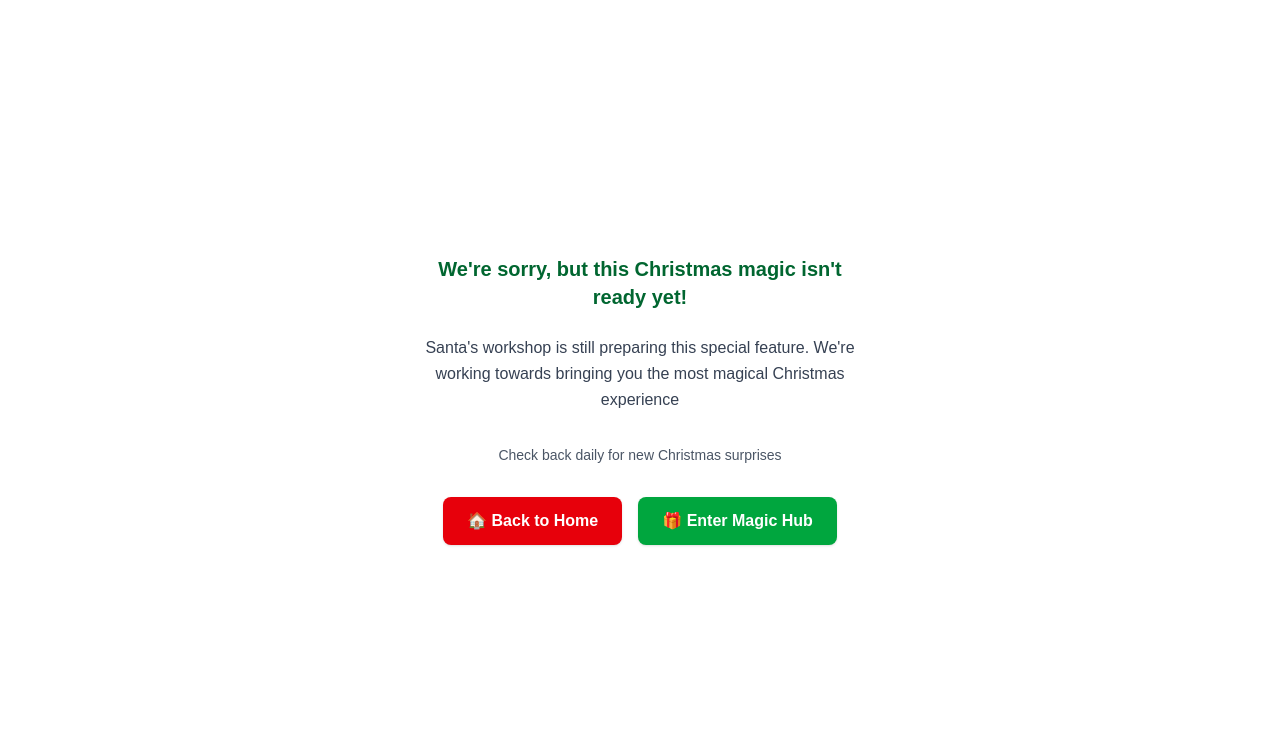
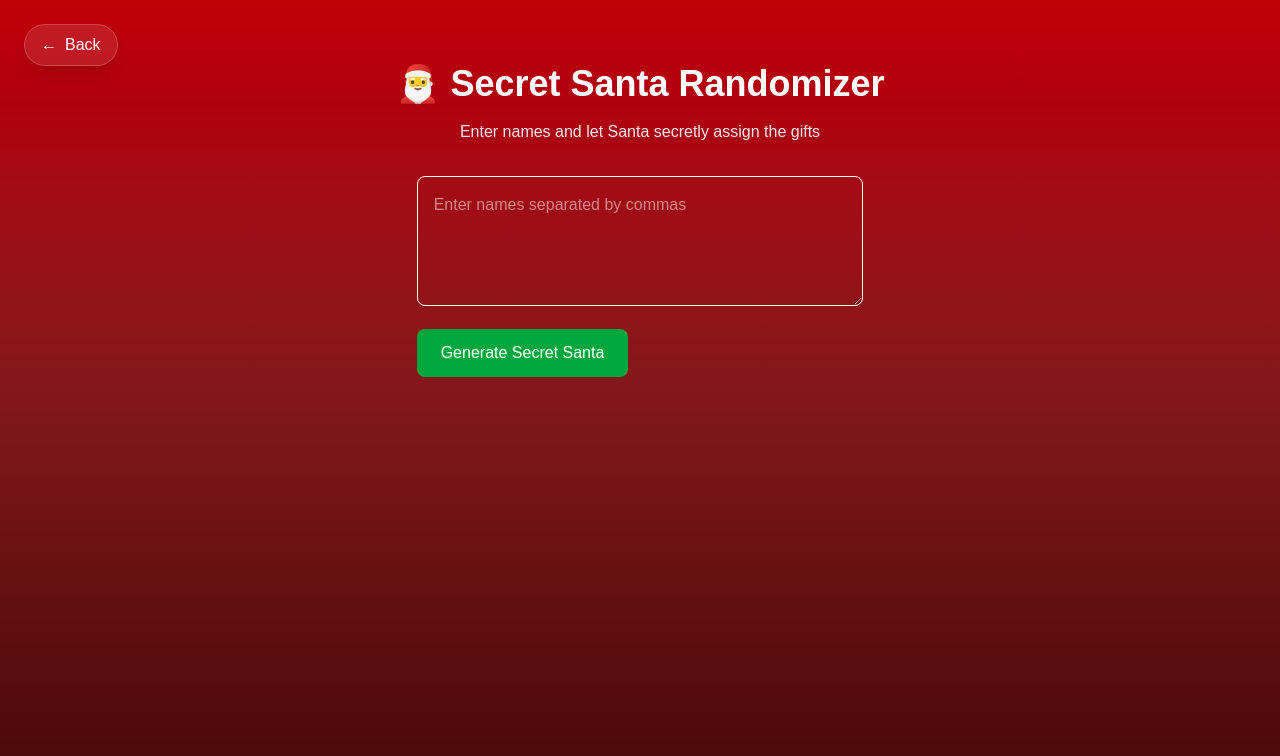
Before and after one commit to Mbiydzenyuy3/santas-magic-hub, a Next.js app: page /magic/secret-santa in a window 1280 px wide. Before the commit this address had no page. Shown: the top 756 px of the page. Built offline with nearby package versions, Linux system fonts and the light colour scheme.

Commit message:
feat: built a secret santa randomizer gifter

```diff
--- a/app/magic/page.tsx
+++ b/app/magic/page.tsx
@@ -6,7 +6,7 @@ export default function MagicHub() {
       <div className='top-0 left-8 p-4 absolute'>
         <Link
           href='/'
-          className='inline-flex items-center gap-2 px-4 py-2 bg-red-200 hover:bg-red-100 text-gray-700 rounded-lg transition-colors duration-200 font-medium'
+          className='inline-flex items-center gap-2 px-4 py-2 bg-red-800 backdrop-blur-md hover:bg-red-700 border border-white/20 text-white rounded-full transition-all duration-300 font-medium group shadow-lg'
         >
           <span>←</span>
           Back to Home
@@ -187,9 +187,11 @@ export default function MagicHub() {
           className='p-5 rounded-xl shadow-lg hover:shadow-xl bg-white border border-gray-200 transition-all duration-200 hover:border-green-300'
         >
           <div className='text-gray-900 font-semibold text-lg'>
-            🤫 Secret Santa Randomizer
+            🤫 Secret Santa
           </div>
-          <p className='text-xs text-gray-700 mt-2 font-medium'>Day 16</p>
+          <p className='text-xs text-gray-700 mt-2 font-medium'>
+            Day 16 unlocked
+          </p>
         </Link>
 
         <Link
--- /dev/null
+++ b/app/magic/secret-santa/page.tsx
@@ -0,0 +1,58 @@
+"use client";
+
+import { useState, useEffect } from "react";
+import SecretSantaForm from "@/components/SecretSantaForm";
+import SecretSantaResults from "@/components/SecretSantaResults";
+import { generateSecretSanta } from "@/lib/secretSanta";
+import Link from "next/link";
+
+export default function SecretSantaPage() {
+  const [results, setResults] = useState<{ giver: string; receiver: string }[]>(
+    []
+  );
+
+  useEffect(() => {
+    try {
+      if (typeof window === "undefined" || !window.localStorage) {
+        return;
+      }
+
+      const parsed = JSON.parse(localStorage.getItem("completedDays") || "[]");
+      const stored: number[] = Array.isArray(parsed) ? parsed : [];
+      if (!stored.includes(16)) {
+        localStorage.setItem("completedDays", JSON.stringify([...stored, 16]));
+      }
+    } catch (error) {
+      console.error("Failed to update completed days:", error);
+    }
+  }, []);
+
+  return (
+    <div className='min-h-screen relative bg-gradient-to-b from-red-700 via-red-900 to-red-950 text-white overflow-hidden selection:bg-yellow-200 selection:text-red-900 p-6 flex flex-col items-center py-16 px-6'>
+      <div className='absolute top-6 left-6 z-20'>
+        <Link
+          href='/magic'
+          className='inline-flex items-center gap-2 px-4 py-2 bg-white/10 backdrop-blur-md hover:bg-white/20 border border-white/20 text-white rounded-full transition-all duration-300 font-medium group shadow-lg'
+        >
+          <span className='group-hover:-translate-x-1 transition-transform'>
+            ←
+          </span>{" "}
+          Back
+        </Link>
+      </div>
+      <h1 className='text-4xl font-bold text-white mb-4'>
+        🎅 Secret Santa Randomizer
+      </h1>
+
+      <p className='text-gray-200 mb-8'>
+        Enter names and let Santa secretly assign the gifts
+      </p>
+
+      <SecretSantaForm
+        onGenerate={(names) => setResults(generateSecretSanta(names))}
+      />
+
+      <SecretSantaResults results={results} />
+    </div>
+  );
+}
--- /dev/null
+++ b/components/SecretSantaForm.tsx
@@ -0,0 +1,39 @@
+"use client";
+
+import { useState } from "react";
+
+export default function SecretSantaForm({
+  onGenerate
+}: {
+  onGenerate: (names: string[]) => void;
+}) {
+  const [input, setInput] = useState("");
+
+  const handleGenerate = () => {
+    const names = input
+      .split(",")
+      .map((n) => n.trim())
+      .filter(Boolean);
+
+    onGenerate(names);
+  };
+
+  return (
+    <div className='space-y-4'>
+      <textarea
+        className='w-full p-4 border rounded-lg'
+        rows={4}
+        placeholder='Enter names separated by commas'
+        value={input}
+        onChange={(e) => setInput(e.target.value)}
+      />
+
+      <button
+        onClick={handleGenerate}
+        className='px-6 py-3 bg-green-600 text-white rounded-lg hover:bg-green-700 transition'
+      >
+        Generate Secret Santa
+      </button>
+    </div>
+  );
+}
--- /dev/null
+++ b/components/SecretSantaResults.tsx
@@ -0,0 +1,22 @@
+export default function SecretSantaResults({
+  results
+}: {
+  results: { giver: string; receiver: string }[];
+}) {
+  if (!results.length) return null;
+
+  return (
+    <div className='mt-8 space-y-3'>
+      {results.map((pair, index) => (
+        <div
+          key={index}
+          className='p-4 bg-white rounded-lg shadow flex justify-between'
+        >
+          <span className='font-semibold text-black'>{pair.giver}</span>
+          <span>🎄 → 🎁</span>
+          <span className='text-red-600 font-semibold'>{pair.receiver}</span>
+        </div>
+      ))}
+    </div>
+  );
+}
--- a/constant/challengeDays.ts
+++ b/constant/challengeDays.ts
@@ -14,7 +14,7 @@ export const days = [
   { day: 13, name: "Christmas Music Player", live: true },
   { day: 14, name: "Christmas Tree Decorator", live: true },
   { day: 15, name: "Build-Your-Snowman Mini App", live: true },
-  { day: 16, name: "Secret Santa Randomizer", live: false },
+  { day: 16, name: "Secret Santa", live: true },
   { day: 17, name: "Christmas Quiz Game", live: false },
   { day: 18, name: "Holiday To-Do List", live: false },
   { day: 19, name: "Christmas Photo Filters", live: false },
--- /dev/null
+++ b/lib/secretSanta.ts
@@ -0,0 +1,23 @@
+export function generateSecretSanta(names: string[]) {
+  if (names.length < 2) return [];
+
+  const shuffled = [...names];
+
+  // Fisher–Yates shuffle
+  for (let i = shuffled.length - 1; i > 0; i--) {
+    const j = Math.floor(Math.random() * (i + 1));
+    [shuffled[i], shuffled[j]] = [shuffled[j], shuffled[i]];
+  }
+
+  // Ensure no one gets themselves
+  for (let i = 0; i < names.length; i++) {
+    if (names[i] === shuffled[i]) {
+      return generateSecretSanta(names);
+    }
+  }
+
+  return names.map((giver, index) => ({
+    giver,
+    receiver: shuffled[index]
+  }));
+}
```
